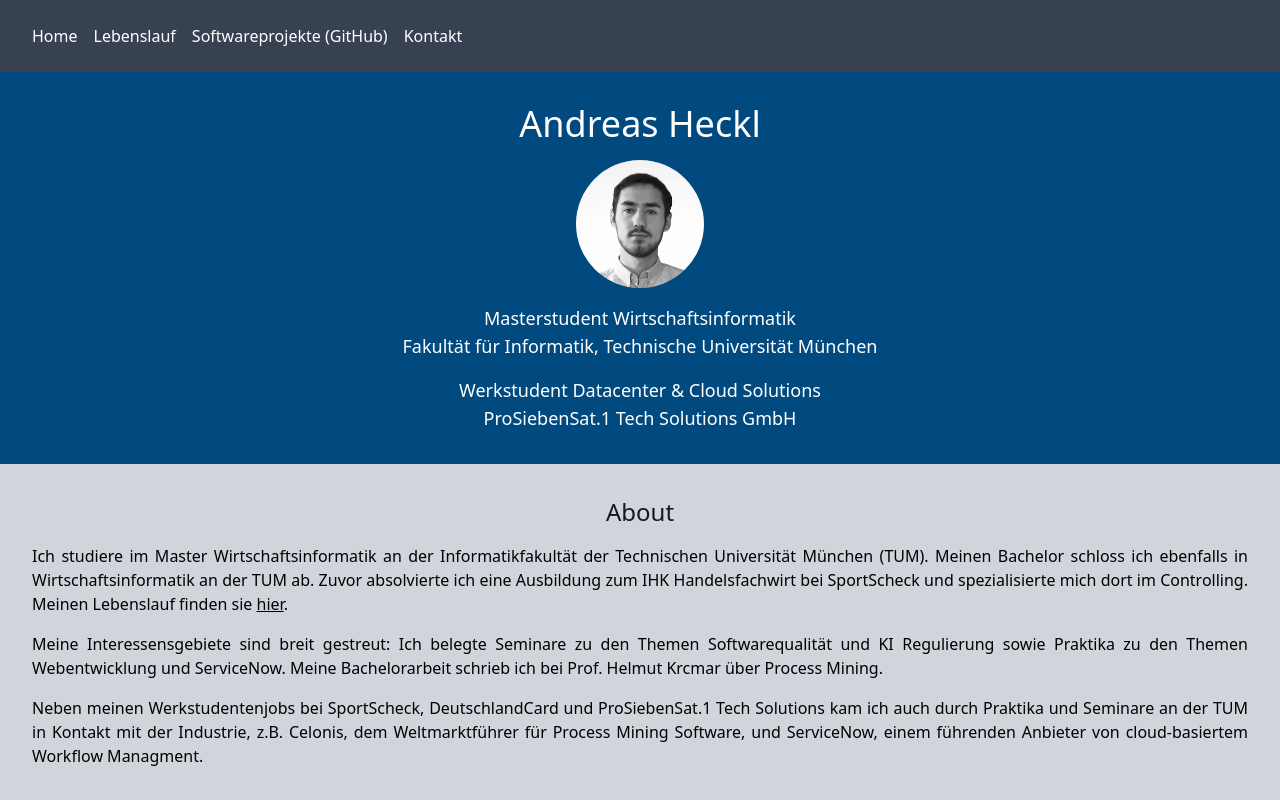
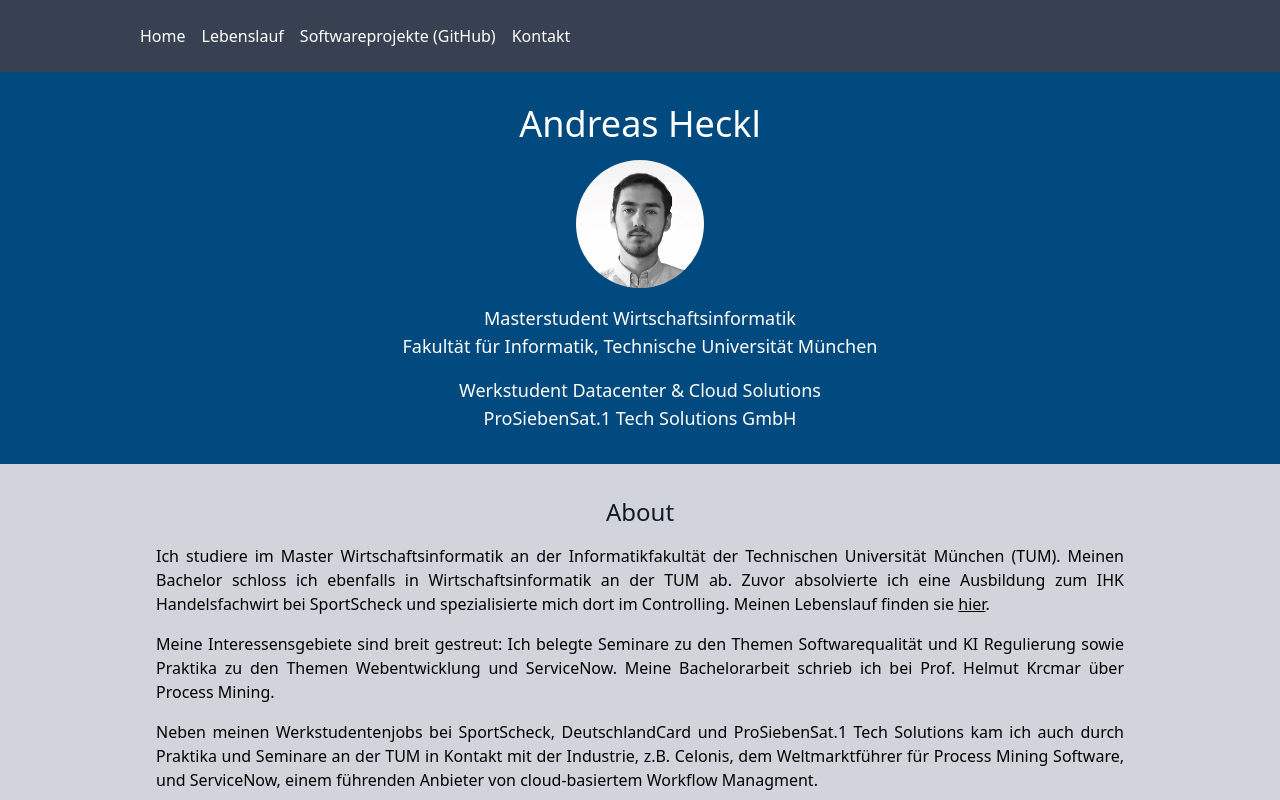
Before and after one commit to aheckl/homepage, a Next.js app: page / in a window 1280 px wide. Shown: the top 800 px of the page. Built offline with nearby package versions, Linux system fonts and the light colour scheme.

Commit message:
minor layout fixes

```diff
--- a/styles/globals.css
+++ b/styles/globals.css
@@ -27,7 +27,7 @@ body {
 
 .container {
   /* Center align content up to a maximum width of 1440px */
-  max-width: 1440px;
+  max-width: 1000px;
   margin: 0 auto;
 }
 
```
